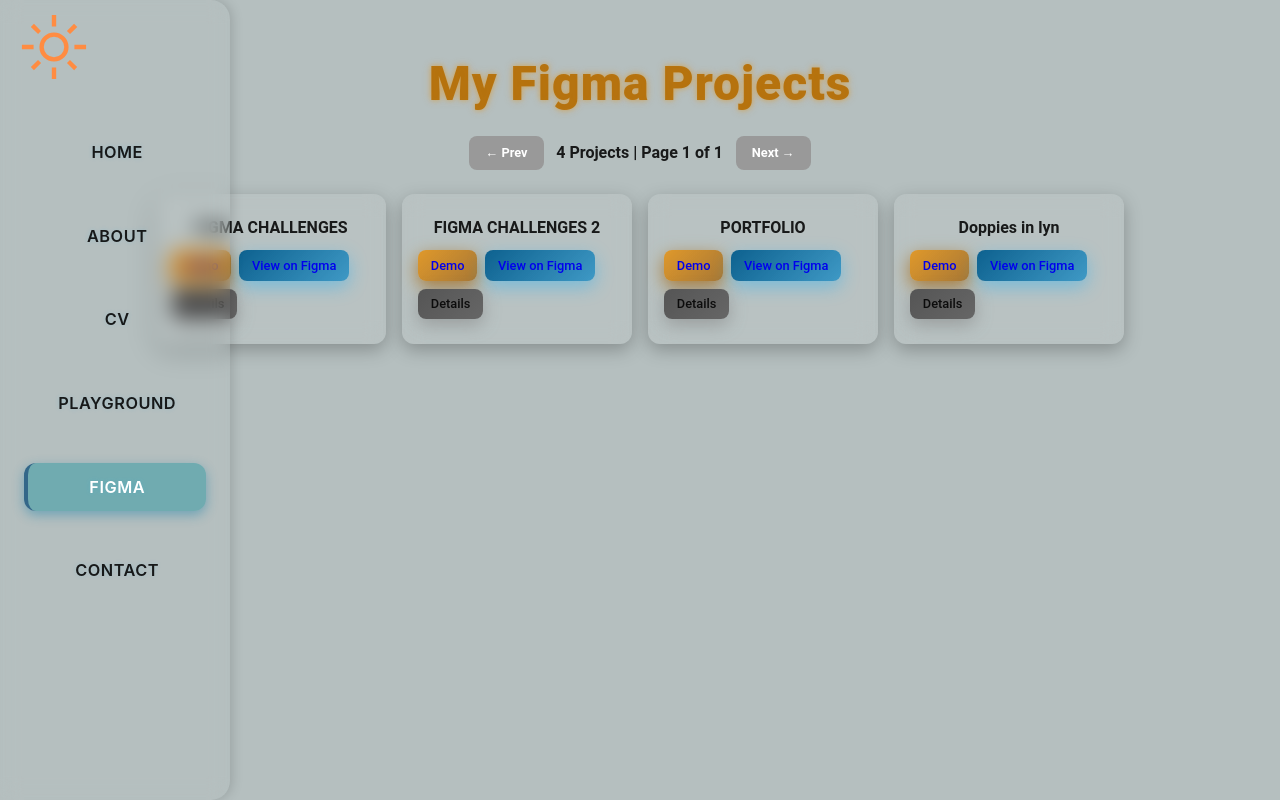
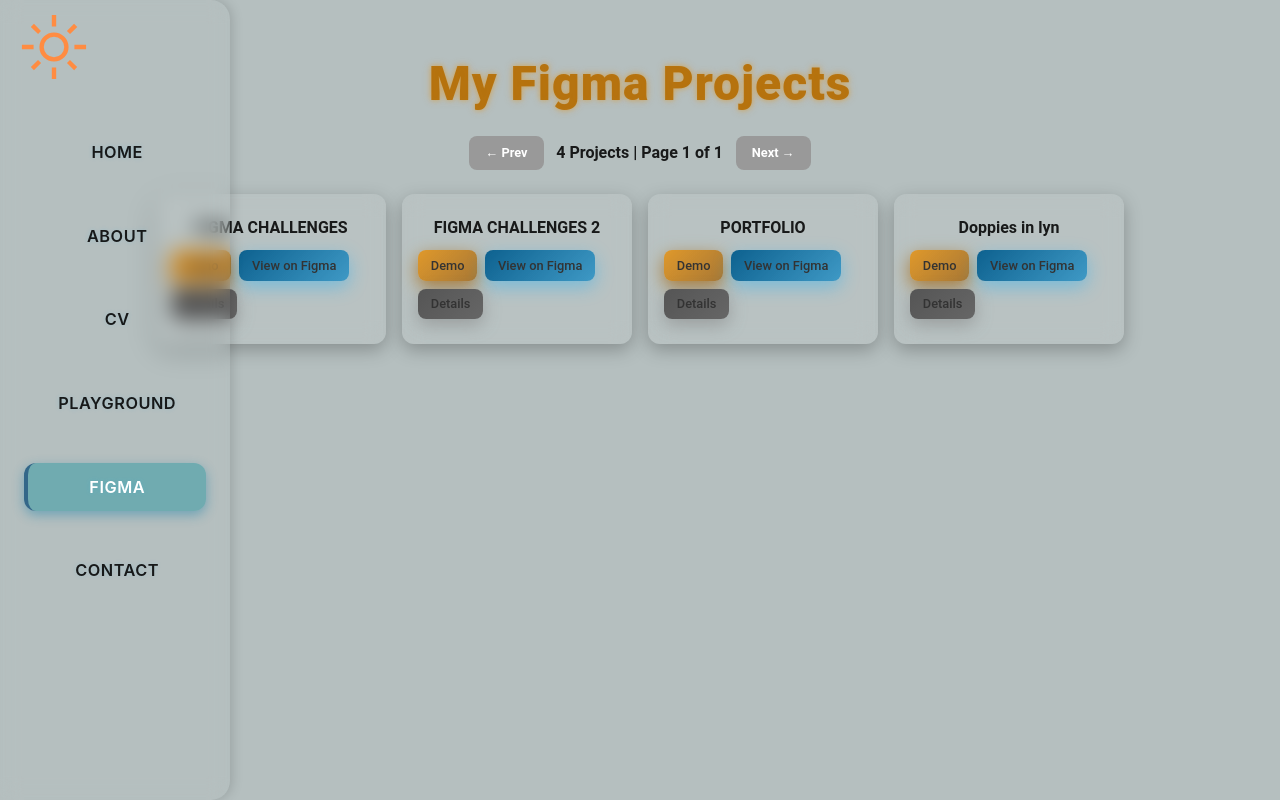
Before and after one commit to Steffycoding/PORTFOLIO, a Nuxt app: page /figma in a window 1280 px wide. Built offline with nearby package versions, Linux system fonts and the light colour scheme.

Commit message:
Update figma.vue

```diff
--- a/pages/figma.vue
+++ b/pages/figma.vue
@@ -252,9 +252,8 @@
   line-height: 1.2em;
   max-height: 2.4em;
 }
-:root { --project-title-color: #fff; -figma-btn-color: #ffffff; -demo-btn:#ffffff; -open-btn:#ffffff; }
-body.light-mode { --project-title-color: #333; -figma-btn-color: #333; -demo-btn:#333; -open-btn:#333; }
-body.dark-mode { --project-title-color: #fff; -figma-btn-color: #ffffff; -demo-btn:#ffffff; -open-btn:#ffffff; }
+:root { --project-title-color: #fff;}
+body.light-mode { --project-title-color: #333; }
 
 /* Card Buttons */
 .card-buttons { display: flex; gap: 0.5rem; margin-top: 0.8rem; flex-wrap: wrap; }
@@ -270,6 +269,7 @@
 .demo-btn {
   background: linear-gradient(135deg, #e78f0ad2, #a87835);
   box-shadow: 0 6px 18px rgb(170, 124, 55);
+  color:#333;
 }
 .demo-btn:hover {
   transform: scale(1.05);
@@ -278,6 +278,7 @@
 .figma-btn {
   background: linear-gradient(135deg, #0d618f, #1089c6b9);
   box-shadow: 0 6px 18px rgba(19,174,251,0.4);
+  color: #333;
 }
 .figma-btn:hover {
   transform: scale(1.05);
@@ -286,6 +287,7 @@
 .open-btn {
   background: linear-gradient(135deg, #555, #666666);
   box-shadow: 0 6px 18px rgba(115, 114, 114, 0.458);
+  color:#333
 }
 .open-btn:hover {
   transform: scale(1.05);
```
